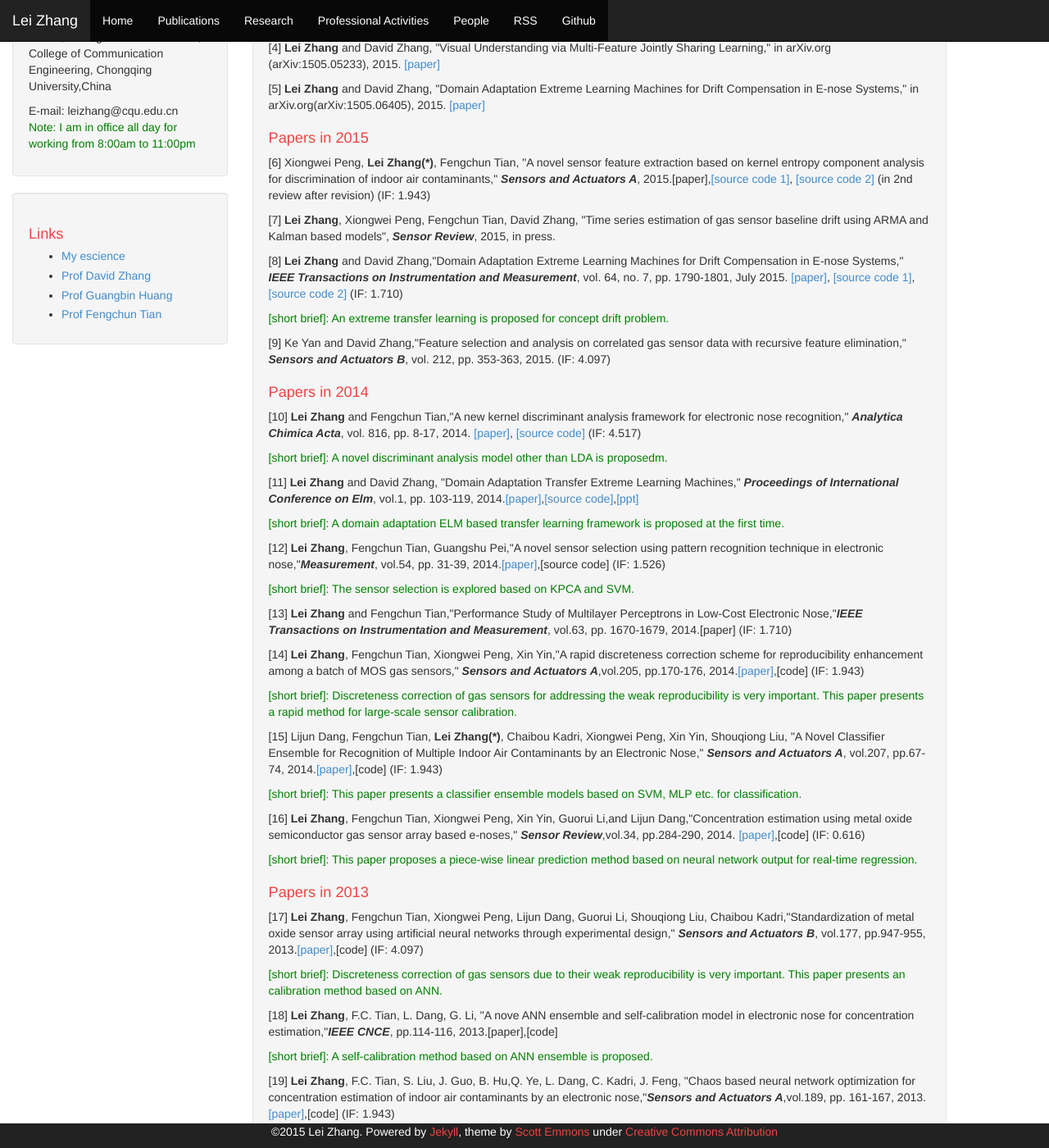
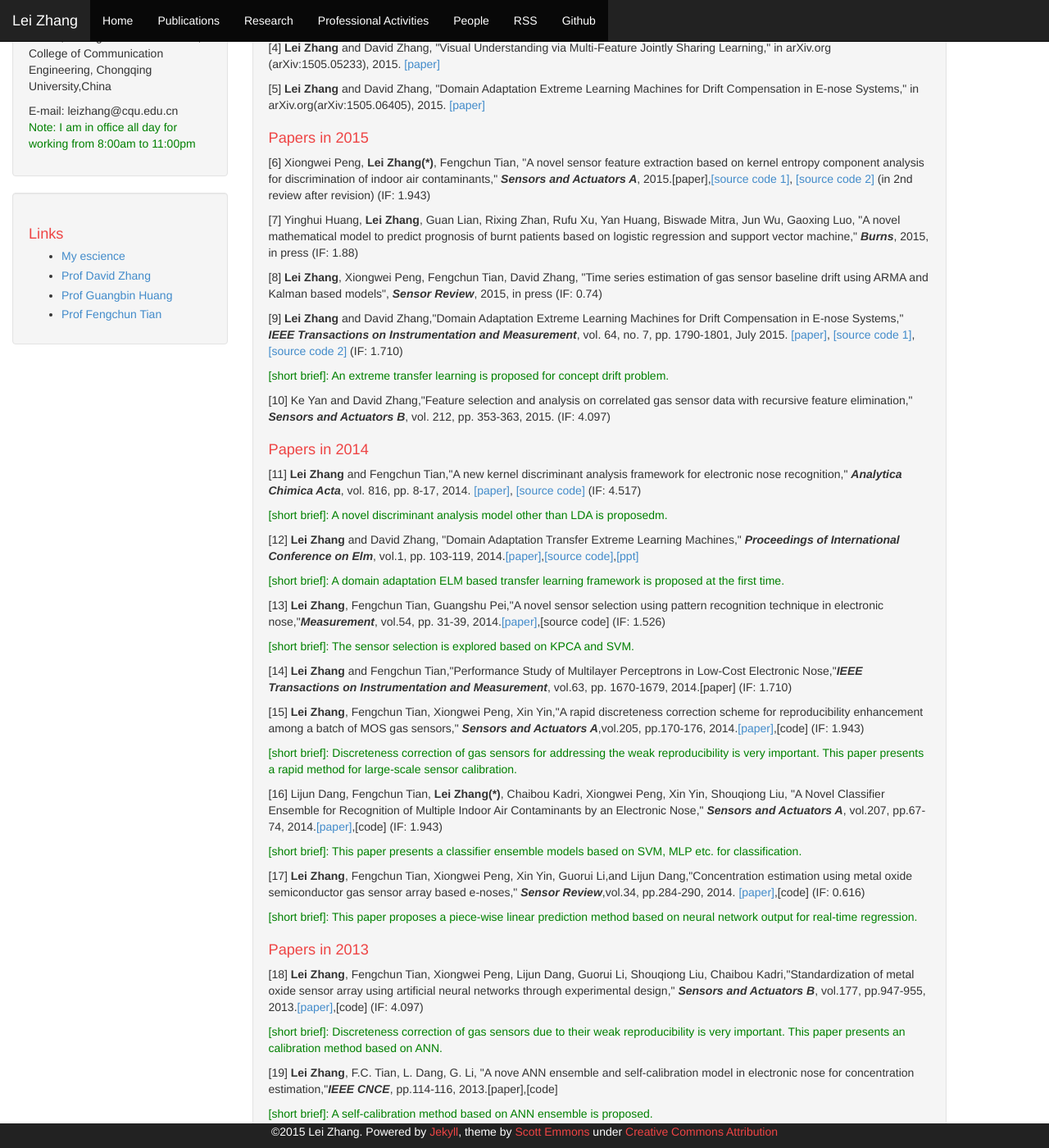
Before and after one commit to DrLeiZhang/website, a Jekyll site: the page built from publications.html, in a window 1280 px wide and 1400 px high, scrolled down 355 px. Shown: the whole window at 82% size. Built offline with Jekyll 4.4.1, drawn with Linux system fonts in a browser that asks for light colours; Markdown is read by kramdown in place of the engine named in the settings; some of the changed text lies outside the part shown.

Commit message:
Update
Signed-off-by: leizhang@cqu.edu.cn <leizhang@cqu.edu.cn>

```diff
--- a/index.html
+++ b/index.html
@@ -21,5 +21,6 @@ layout: default
 <div class="well">
 <p> <B style="color:red;">[news]</B> Our paper "<B>Lei Zhang</B> and David Zhang, Domain Adaptation Extreme Learning Machines for Drift Compensation in E-nose Systems" has been published in <I><B>IEEE Transactions on Instrumentation and Measurement</B></I>, vol. 64, no. 7, pp. 1790-1801, July 2015." <a href="resources/DAELM.pdf"> [paper]</a>,<a href="http://ieeexplore.ieee.org/xpl/articleDetails.jsp?arnumber=6963383&filter%3DAND%28p_IS_Number%3A7118796%29">[website]</a> </p>
 <p> <B style="color:red;">[news]</B> Our paper "<B>Lei Zhang</B>, Xiongwei Peng, Fengchun Tian, David Zhang,Time series estimation of gas sensor baseline drift using ARMA and Kalman based models" is accepted for publication in <I><B>Sensor Review</B></I>, 2015, in press</p>
+<p> <B style="color:red;">[news]</B> Our paper "Yinghui Huang, <B>Lei Zhang</B>, Guan Lian, Rixing Zhan, Rufu Xu, Yan Huang, Biswade Mitra, Jun Wu, Gaoxing Luo, A novel mathematical model to predict prognosis of burnt patients based on logistic regression and support vector machine" is accepted for publication in <I><B>Burns</B></I>, 2015, in press</p>
 <p> <B style="color:red;">[news]</B> I have received the <B>Excellent Doctoral Dissertation Award</B> of Chongqing, China, 2015</p>
 </div>
--- a/publications.html
+++ b/publications.html
@@ -21,95 +21,96 @@ layout: default
 
     <h1>Papers in 2015</h1>
 <p>[6] Xiongwei Peng, <B>Lei Zhang(*)</B>, Fengchun Tian, "A novel sensor feature extraction based on kernel entropy component analysis for discrimination of indoor air contaminants," <I><B>Sensors and Actuators A</B></I>, 2015.[paper],<a href="resources/KECA-LSSVM_code_demo.rar">[source code 1]</a>, <a href="resources/KECA-SVM_code_demo.rar"> [source code 2]</a> (in 2nd review after revision) (IF: 1.943)</p>
+<p>[7] Yinghui Huang, <B>Lei Zhang</B>, Guan Lian, Rixing Zhan, Rufu Xu, Yan Huang, Biswade Mitra, Jun Wu, Gaoxing Luo, "A novel mathematical model to predict prognosis of burnt patients based on logistic regression and support vector machine," <I><B>Burns</B></I>, 2015, in press (IF: 1.88)</p>
 
-<p>[7] <B>Lei Zhang</B>, Xiongwei Peng, Fengchun Tian, David Zhang, "Time series estimation of gas sensor baseline drift using ARMA and Kalman based models", <I><B>Sensor Review</B></I>, 2015, in press.
+<p>[8] <B>Lei Zhang</B>, Xiongwei Peng, Fengchun Tian, David Zhang, "Time series estimation of gas sensor baseline drift using ARMA and Kalman based models", <I><B>Sensor Review</B></I>, 2015, in press (IF: 0.74)</p>
 
-<p>[8] <B>Lei Zhang</B> and David Zhang,"Domain Adaptation Extreme Learning Machines for Drift Compensation in E-nose Systems,"</a> <I><B>IEEE Transactions on Instrumentation and Measurement</B></I>, vol. 64, no. 7, pp. 1790-1801, July 2015.<a href="resources/DAELM.pdf"> [paper]</a>,<a href="resources/DAELM-S.rar"> [source code 1]</a>, <a href="resources/DAELM-T.rar"> [source code 2]</a> (IF: 1.710)</p>
+<p>[9] <B>Lei Zhang</B> and David Zhang,"Domain Adaptation Extreme Learning Machines for Drift Compensation in E-nose Systems,"</a> <I><B>IEEE Transactions on Instrumentation and Measurement</B></I>, vol. 64, no. 7, pp. 1790-1801, July 2015.<a href="resources/DAELM.pdf"> [paper]</a>,<a href="resources/DAELM-S.rar"> [source code 1]</a>, <a href="resources/DAELM-T.rar"> [source code 2]</a> (IF: 1.710)</p>
 <p style="color:green;">[short brief]: An extreme transfer learning is proposed for concept drift problem.</p>
 
-<p>[9] Ke Yan and David Zhang,"Feature selection and analysis on correlated gas sensor data with recursive feature elimination,"</a> <I><B>Sensors and Actuators B</B></I>, vol. 212, pp. 353-363, 2015. (IF: 4.097)</p>
+<p>[10] Ke Yan and David Zhang,"Feature selection and analysis on correlated gas sensor data with recursive feature elimination,"</a> <I><B>Sensors and Actuators B</B></I>, vol. 212, pp. 353-363, 2015. (IF: 4.097)</p>
 
     <h1>Papers in 2014</h1>
-<p>[10] <B>Lei Zhang</B> and Fengchun Tian,"A new kernel discriminant analysis framework for electronic nose recognition," <I><B>Analytica Chimica Acta</B></I>, vol. 816, pp. 8-17, 2014.<a href="resources/KNDA.pdf"> [paper]</a>,<a href="resources/KNDA_demo.rar"> [source code] </a>(IF: 4.517)</p>
+<p>[11] <B>Lei Zhang</B> and Fengchun Tian,"A new kernel discriminant analysis framework for electronic nose recognition," <I><B>Analytica Chimica Acta</B></I>, vol. 816, pp. 8-17, 2014.<a href="resources/KNDA.pdf"> [paper]</a>,<a href="resources/KNDA_demo.rar"> [source code] </a>(IF: 4.517)</p>
 <p style="color:green;">[short brief]: A novel discriminant analysis model other than LDA is proposedm.</p>
 
-<p>[11] <B>Lei Zhang</B> and David Zhang, "Domain Adaptation Transfer Extreme Learning Machines," <I><B>Proceedings of International Conference on Elm</B></I>, vol.1, pp. 103-119, 2014.<a href="resources/DAELM-S.pdf">[paper]</a>,<a href="resources/DAELM-S.rar">[source code]</a>,<a href="resources/ELM 2014 in Singapore-Lei Zhang">[ppt]</a></p>
+<p>[12] <B>Lei Zhang</B> and David Zhang, "Domain Adaptation Transfer Extreme Learning Machines," <I><B>Proceedings of International Conference on Elm</B></I>, vol.1, pp. 103-119, 2014.<a href="resources/DAELM-S.pdf">[paper]</a>,<a href="resources/DAELM-S.rar">[source code]</a>,<a href="resources/ELM 2014 in Singapore-Lei Zhang">[ppt]</a></p>
 <p style="color:green;">[short brief]: A domain adaptation ELM based transfer learning framework is proposed at the first time.</p>
 
-<p>[12] <B>Lei Zhang</B>, Fengchun Tian, Guangshu Pei,"A novel sensor selection using pattern recognition technique in electronic nose,"<I><B>Measurement</B></I>, vol.54, pp. 31-39, 2014.<a href="resources/Sensor selection.pdf">[paper]</a>,[source code] (IF: 1.526)</p>
+<p>[13] <B>Lei Zhang</B>, Fengchun Tian, Guangshu Pei,"A novel sensor selection using pattern recognition technique in electronic nose,"<I><B>Measurement</B></I>, vol.54, pp. 31-39, 2014.<a href="resources/Sensor selection.pdf">[paper]</a>,[source code] (IF: 1.526)</p>
 <p style="color:green;">[short brief]: The sensor selection is explored based on KPCA and SVM.</p>
 
-<p>[13] <B>Lei Zhang</B> and Fengchun Tian,"Performance Study of Multilayer Perceptrons in Low-Cost Electronic Nose,"<I><B>IEEE Transactions on Instrumentation and Measurement</B></I>, vol.63, pp. 1670-1679, 2014.[paper] (IF: 1.710)</p>
+<p>[14] <B>Lei Zhang</B> and Fengchun Tian,"Performance Study of Multilayer Perceptrons in Low-Cost Electronic Nose,"<I><B>IEEE Transactions on Instrumentation and Measurement</B></I>, vol.63, pp. 1670-1679, 2014.[paper] (IF: 1.710)</p>
 
-<p>[14] <B>Lei Zhang</B>, Fengchun Tian, Xiongwei Peng, Xin Yin,"A rapid discreteness correction scheme for reproducibility enhancement among a batch of MOS gas sensors," <I><B>Sensors and Actuators A</B></I>,vol.205, pp.170-176, 2014.<a href="resources/Rapid discreteness calibration.pdf">[paper]</a>,[code] (IF: 1.943)</p>
+<p>[15] <B>Lei Zhang</B>, Fengchun Tian, Xiongwei Peng, Xin Yin,"A rapid discreteness correction scheme for reproducibility enhancement among a batch of MOS gas sensors," <I><B>Sensors and Actuators A</B></I>,vol.205, pp.170-176, 2014.<a href="resources/Rapid discreteness calibration.pdf">[paper]</a>,[code] (IF: 1.943)</p>
 <p style="color:green;">[short brief]: Discreteness correction of gas sensors for addressing the weak reproducibility is very important. This paper presents a rapid method for large-scale sensor calibration.</p>
 
-<p>[15] Lijun Dang, Fengchun Tian, <B>Lei Zhang(*)</B>, Chaibou Kadri, Xiongwei Peng, Xin Yin, Shouqiong Liu, "A Novel Classifier Ensemble for Recognition of Multiple Indoor Air Contaminants by an Electronic Nose," <I><B>Sensors and Actuators A</B></I>, vol.207, pp.67-74, 2014.<a href="resources/Classifier_ensemble.pdf">[paper]</a>,[code] (IF: 1.943)</p>
+<p>[16] Lijun Dang, Fengchun Tian, <B>Lei Zhang(*)</B>, Chaibou Kadri, Xiongwei Peng, Xin Yin, Shouqiong Liu, "A Novel Classifier Ensemble for Recognition of Multiple Indoor Air Contaminants by an Electronic Nose," <I><B>Sensors and Actuators A</B></I>, vol.207, pp.67-74, 2014.<a href="resources/Classifier_ensemble.pdf">[paper]</a>,[code] (IF: 1.943)</p>
 <p style="color:green;">[short brief]: This paper presents a classifier ensemble models based on SVM, MLP etc. for classification.</p>
 
-<p>[16] <B>Lei Zhang</B>, Fengchun Tian, Xiongwei Peng, Xin Yin, Guorui Li,and Lijun Dang,"Concentration estimation using metal oxide semiconductor gas sensor array based e-noses," <I><B>Sensor Review</B></I>,vol.34, pp.284-290, 2014. <a href="resources/PLWE_ANN.pdf">[paper]</a>,[code] (IF: 0.616)</p>
+<p>[17] <B>Lei Zhang</B>, Fengchun Tian, Xiongwei Peng, Xin Yin, Guorui Li,and Lijun Dang,"Concentration estimation using metal oxide semiconductor gas sensor array based e-noses," <I><B>Sensor Review</B></I>,vol.34, pp.284-290, 2014. <a href="resources/PLWE_ANN.pdf">[paper]</a>,[code] (IF: 0.616)</p>
 <p style="color:green;">[short brief]: This paper proposes a piece-wise linear prediction method based on neural network output for real-time regression.</p>
 
 <h1>Papers in 2013</h1>
-<p>[17] <B>Lei Zhang</B>, Fengchun Tian, Xiongwei Peng, Lijun Dang, Guorui Li, Shouqiong Liu, Chaibou Kadri,"Standardization of metal oxide sensor array using artificial neural networks through experimental design," <I><B>Sensors and Actuators B</B></I>, vol.177, pp.947-955, 2013.<a href="resources/Standardization.pdf">[paper]</a>,[code] (IF: 4.097)</p>
+<p>[18] <B>Lei Zhang</B>, Fengchun Tian, Xiongwei Peng, Lijun Dang, Guorui Li, Shouqiong Liu, Chaibou Kadri,"Standardization of metal oxide sensor array using artificial neural networks through experimental design," <I><B>Sensors and Actuators B</B></I>, vol.177, pp.947-955, 2013.<a href="resources/Standardization.pdf">[paper]</a>,[code] (IF: 4.097)</p>
 <p style="color:green;">[short brief]: Discreteness correction of gas sensors due to their weak reproducibility is very important. This paper presents an calibration method based on ANN.</p>
 
-<p>[18] <B>Lei Zhang</B>, F.C. Tian, L. Dang, G. Li, "A nove ANN ensemble and self-calibration model in electronic nose for concentration estimation,"<I><B>IEEE CNCE</B></I>, pp.114-116, 2013.[paper],[code]</p>
+<p>[19] <B>Lei Zhang</B>, F.C. Tian, L. Dang, G. Li, "A nove ANN ensemble and self-calibration model in electronic nose for concentration estimation,"<I><B>IEEE CNCE</B></I>, pp.114-116, 2013.[paper],[code]</p>
 <p style="color:green;">[short brief]: A self-calibration method based on ANN ensemble is proposed.</p>
 
-<p>[19] <B>Lei Zhang</B>, F.C. Tian, S. Liu, J. Guo, B. Hu,Q. Ye, L. Dang, C. Kadri, J. Feng, "Chaos based neural network optimization for concentration estimation of indoor air contaminants by an electronic nose,"<I><B>Sensors and Actuators A</B></I>,vol.189, pp. 161-167, 2013.<a href="resources/Chaos_neural_network.pdf">[paper]</a>,[code] (IF: 1.943)</p>
+<p>[20] <B>Lei Zhang</B>, F.C. Tian, S. Liu, J. Guo, B. Hu,Q. Ye, L. Dang, C. Kadri, J. Feng, "Chaos based neural network optimization for concentration estimation of indoor air contaminants by an electronic nose,"<I><B>Sensors and Actuators A</B></I>,vol.189, pp. 161-167, 2013.<a href="resources/Chaos_neural_network.pdf">[paper]</a>,[code] (IF: 1.943)</p>
 <p style="color:green;">[short brief]: A neural network optimization method based on chaos search is proposed for regression.</p>
 
-<p>[20] <B>Lei Zhang</B>, Fengchun Tian, Shouqiong Liu, Lijun Dang,Xiongwei Peng, Xin Yin,"Chaotic time series prediction of e-nose sensor drift in embedded phase space," <I><B>Sensors and Actuators B</B></I>, vol.182, pp.71-79,2013.<a href="resources/Drift_prediction.pdf">[paper]</a>,[code] (IF: 4.097)</p>
+<p>[21] <B>Lei Zhang</B>, Fengchun Tian, Shouqiong Liu, Lijun Dang,Xiongwei Peng, Xin Yin,"Chaotic time series prediction of e-nose sensor drift in embedded phase space," <I><B>Sensors and Actuators B</B></I>, vol.182, pp.71-79,2013.<a href="resources/Drift_prediction.pdf">[paper]</a>,[code] (IF: 4.097)</p>
 <p style="color:green;">[short brief]: This paper, at the first time, analyze the chaotic behavior of sensor drift and its predictive characteristic using chaotic time series prediction model based on RBF neural network.</p>
 
-<p>[21] <B>Lei Zhang</B>, F. Tian, L. Dang, G. Li, X. Peng, X. Yin, S. Liu, "A novel background interferences elimination method in electronic nose using pattern recognition," <I><B>Sensors and Actuators A</B></I>, vol.201, pp.254-263, 2013. <a href="resources/Background_elimination.pdf">[paper]</a>,[code] (IF: 1.943)</p>
+<p>[22] <B>Lei Zhang</B>, F. Tian, L. Dang, G. Li, X. Peng, X. Yin, S. Liu, "A novel background interferences elimination method in electronic nose using pattern recognition," <I><B>Sensors and Actuators A</B></I>, vol.201, pp.254-263, 2013. <a href="resources/Background_elimination.pdf">[paper]</a>,[code] (IF: 1.943)</p>
 <p style="color:green;">[short brief]: This paper proposes an on-line background elimination method for suppressing the signal other than the target gases.</p>
 
-<p>[22] C. Kadri, F. Tian, <B>Lei Zhang</B>,"Neural Network Ensembles for Online Gas Concentration Estimation Using an Electronic Nose," <I><B>International Journal of Computer Science Issues</B></I>, vol.10, pp.129-135, 2013.[paper],[code]</p>
+<p>[23] C. Kadri, F. Tian, <B>Lei Zhang</B>,"Neural Network Ensembles for Online Gas Concentration Estimation Using an Electronic Nose," <I><B>International Journal of Computer Science Issues</B></I>, vol.10, pp.129-135, 2013.[paper],[code]</p>
 <p style="color:green;">[short brief]: An ensemble model based on multiple neural networks are proposed for regression.</p>
 
-<p>[23] C. Kadri, F. Tian, <B>Lei Zhang</B>, "Multi-objective Genetic Algorithm based on Selective Neural Networks Ensemble for Concentration Estimation of Indoor Air Pollutants Using Electronic Nose," <I><B>International Journal of Computer Science Issues</B></I>, vol.10, pp.105-112, 2013.[paper],[code]</p>
+<p>[24] C. Kadri, F. Tian, <B>Lei Zhang</B>, "Multi-objective Genetic Algorithm based on Selective Neural Networks Ensemble for Concentration Estimation of Indoor Air Pollutants Using Electronic Nose," <I><B>International Journal of Computer Science Issues</B></I>, vol.10, pp.105-112, 2013.[paper],[code]</p>
 
 <h1>Papers in 2012</h1>
-<p>[24] <B>Lei Zhang</B>, Fengchun Tian, Hong Nie, Lijun Dang, Guorui Li, Qi Ye, Chaibou Kadri,"Classification of multiple indoor air contaminants by an electronic nose and a hybrid support vector machine," <I><B>Sensors and Actuators B</B></I>, vol.174, pp.114-125, 2012.<a href="resources/HSVM.pdf">[paper]</a>,[code] (IF: 4.097) </p>
+<p>[25] <B>Lei Zhang</B>, Fengchun Tian, Hong Nie, Lijun Dang, Guorui Li, Qi Ye, Chaibou Kadri,"Classification of multiple indoor air contaminants by an electronic nose and a hybrid support vector machine," <I><B>Sensors and Actuators B</B></I>, vol.174, pp.114-125, 2012.<a href="resources/HSVM.pdf">[paper]</a>,[code] (IF: 4.097) </p>
 <p style="color:green;">[short brief]: A H-SVM method is proposed for multi-class classification, which is validated on machine olfaction data.</p>
 
-<p>[25] F. Tian, C. Kadri, <B>Lei Zhang</B>,"A novel cost-effective portable electronic nose for indoor/in-car air quality monitoring," Proceedings of the International Conference on Computer Distributed Control System and Intelligent Environment Monitoring, pp.4-8, 2012.[paper],[code]</p>
+<p>[26] F. Tian, C. Kadri, <B>Lei Zhang</B>,"A novel cost-effective portable electronic nose for indoor/in-car air quality monitoring," Proceedings of the International Conference on Computer Distributed Control System and Intelligent Environment Monitoring, pp.4-8, 2012.[paper],[code]</p>
 
-<p>[26] <B>Lei Zhang</B>, Fengchun Tian,"A Novel Chaotic Sequence Optimization Neural Network for Concentration Estimation of Formaldehyde by an Electronic Nose," <I><B>IEEE CICN</B></I>, pp. 856-859, 2012. [paper],[code]</p>
+<p>[27] <B>Lei Zhang</B>, Fengchun Tian,"A Novel Chaotic Sequence Optimization Neural Network for Concentration Estimation of Formaldehyde by an Electronic Nose," <I><B>IEEE CICN</B></I>, pp. 856-859, 2012. [paper],[code]</p>
 <p style="color:green;">[short brief]: An interesting chaotic sequence method is shown for optimizing the random weights of ANN.</p>
 
-<p>[27] F. Tian, H. Li, <B>Lei Zhang</B>,"A Denosing Method based on PCA and ICA in Electronic Nose for Gases Quantification," <I><B>J. Comp. Info. Syst.</B></I>,vol.8, pp.5005-5015, 2012.[paper],[code]</p>
+<p>[28] F. Tian, H. Li, <B>Lei Zhang</B>,"A Denosing Method based on PCA and ICA in Electronic Nose for Gases Quantification," <I><B>J. Comp. Info. Syst.</B></I>,vol.8, pp.5005-5015, 2012.[paper],[code]</p>
 <p style="color:green;">[short brief]: A chaotic search method is proposed for  optimizing the weights of neural network.</p>
 
-<p>[28] <B>Lei Zhang</B>, Fengchun Tian, Shouqiong Liu, Hongjuan Li, Chaibou Kadri, Lina Pan,"Applications of Adaptive Kalman Filter Coupled with Multilayer Perceptron for Quantification Purposes in Electronic Nose," <I><B>J. Comp. Info. Syst.</B></I>,vol.8, pp.275-282, 2012.[paper],[code]</p>
+<p>[29] <B>Lei Zhang</B>, Fengchun Tian, Shouqiong Liu, Hongjuan Li, Chaibou Kadri, Lina Pan,"Applications of Adaptive Kalman Filter Coupled with Multilayer Perceptron for Quantification Purposes in Electronic Nose," <I><B>J. Comp. Info. Syst.</B></I>,vol.8, pp.275-282, 2012.[paper],[code]</p>
 
-<p>[29] <B>Lei Zhang</B>, Fengchun Tian, Shiyuan Wang, "A modified statistical optimal null filter method for protein coding regions recognition," <I><B>Genomics, Proteomics & Bioinformatics</B></I>,vol.10,pp.166-173, 2012.<a href="resources/SONF.pdf">[paper]</a>,[code]</p>
+<p>[30] <B>Lei Zhang</B>, Fengchun Tian, Shiyuan Wang, "A modified statistical optimal null filter method for protein coding regions recognition," <I><B>Genomics, Proteomics & Bioinformatics</B></I>,vol.10,pp.166-173, 2012.<a href="resources/SONF.pdf">[paper]</a>,[code]</p>
 <p style="color:green;">[short brief]: An interesting filter model is shown for protein coding regions prediction with higher accuracy.</p>
 
-<p>[30] <B>Lei Zhang</B>, Fengchun Tian, Shiyuan Wang, Xiao Liu, "A novel coding method for gene mutation correction during protein translation process," <I><B>Journal of Theoretical Biology</B></I>,vol.296, pp.33-40, 2012.<a href="resources/Protein_coding.pdf">[paper]</a>,[code] (IF: 2.303)</p>
+<p>[31] <B>Lei Zhang</B>, Fengchun Tian, Shiyuan Wang, Xiao Liu, "A novel coding method for gene mutation correction during protein translation process," <I><B>Journal of Theoretical Biology</B></I>,vol.296, pp.33-40, 2012.<a href="resources/Protein_coding.pdf">[paper]</a>,[code] (IF: 2.303)</p>
 <p style="color:green;">[short brief]: An interesting coding method in information theroy is given for correction of gene mutation.</p>
 
-<p>[31] B. Zhu, J. Feng, J. Yang, <B>Lei Zhang</B>,"Multi-positive eye location based on complex background," <I><B>Application Research of Computers</B></I>, vol.29, pp.1977-1979, 2012.</p>
+<p>[32] B. Zhu, J. Feng, J. Yang, <B>Lei Zhang</B>,"Multi-positive eye location based on complex background," <I><B>Application Research of Computers</B></I>, vol.29, pp.1977-1979, 2012.</p>
 
-<p>[32] B. Zhu, J. Yang, N. Xu, <B>Lei Zhang</B>, "Face Recognition Based on Wavelet Transform and Improved KFD," <I><B>Opto-Electronic Engineering</B></I>, vol.39, pp.94-99, 2012.</p>
+<p>[33] B. Zhu, J. Yang, N. Xu, <B>Lei Zhang</B>, "Face Recognition Based on Wavelet Transform and Improved KFD," <I><B>Opto-Electronic Engineering</B></I>, vol.39, pp.94-99, 2012.</p>
 
-<p>[33] B. Zhu, G. Pei, <B>Lei Zhang</B>,"Spectrum Allocation Strategy Based on QoS Grading in Cognitive Radio," <I><B>Computer Engineering</B></I>, vol.38, pp.92-94, 2012.</p>
+<p>[34] B. Zhu, G. Pei, <B>Lei Zhang</B>,"Spectrum Allocation Strategy Based on QoS Grading in Cognitive Radio," <I><B>Computer Engineering</B></I>, vol.38, pp.92-94, 2012.</p>
 
-<p>[34] B. Zhu, J. Yang, M. Yun, <B>Lei Zhang</B>,"Integration of Global and Local Information for 3D Face Recognition," <I><B>J. Opto.Laser</B></I>,vol.23, pp.1977-1982, 2012.</p>
+<p>[35] B. Zhu, J. Yang, M. Yun, <B>Lei Zhang</B>,"Integration of Global and Local Information for 3D Face Recognition," <I><B>J. Opto.Laser</B></I>,vol.23, pp.1977-1982, 2012.</p>
 
-<p>[35] B. Zhu, G. Pei, <B>Lei Zhang</B>, "Spectrum Allocation with System Utility Maximization in Cognitive Radio Network," <I><B>Computer Engineering</B></I>, vol.38, pp.107-109, 2012.</p>
+<p>[36] B. Zhu, G. Pei, <B>Lei Zhang</B>, "Spectrum Allocation with System Utility Maximization in Cognitive Radio Network," <I><B>Computer Engineering</B></I>, vol.38, pp.107-109, 2012.</p>
 
-<p>[36] B. Zhu, M. Yun, M. Qian, <B>Lei Zhang</B>, "Power control algorithm with faster convergence based on non-cooperative game for cognitive networks," <I><B>J. Comp. App.</B></I> vol.37, pp.1823-1826, 2012.</p>
+<p>[37] B. Zhu, M. Yun, M. Qian, <B>Lei Zhang</B>, "Power control algorithm with faster convergence based on non-cooperative game for cognitive networks," <I><B>J. Comp. App.</B></I> vol.37, pp.1823-1826, 2012.</p>
 
-<p>[37] Y. Liao, S. Yang, X. Peng, H. Yang, <B>Lei Zhang</B>, "Statistic Guarantees of QoS in Wireless Asymmetric Relay Networks," <I><B>Journal of Beijing University of Posts and Telecommunications</B></I>, vol.35, pp.51-54, 2012.
+<p>[38] Y. Liao, S. Yang, X. Peng, H. Yang, <B>Lei Zhang</B>, "Statistic Guarantees of QoS in Wireless Asymmetric Relay Networks," <I><B>Journal of Beijing University of Posts and Telecommunications</B></I>, vol.35, pp.51-54, 2012.
 
 <h1>Papers in 2011</h1>
-<p>[38] <B>Lei Zhang</B>, Fengchun Tian, Chai bou Kadri, Guangshu Pei, Hongjuan Li, Lina Pan,"Gases concentration estimation using heuristics and bioinspired optimization models for experimental chemical electronic nose," <I><B>Sensors and Actuators B</B></I>, vol.160,pp.760-770, 2011. <a href="resources/Heuristic_neural_network.pdf">[paper]</a>,[code] (IF: 4.097)</p>
+<p>[39] <B>Lei Zhang</B>, Fengchun Tian, Chai bou Kadri, Guangshu Pei, Hongjuan Li, Lina Pan,"Gases concentration estimation using heuristics and bioinspired optimization models for experimental chemical electronic nose," <I><B>Sensors and Actuators B</B></I>, vol.160,pp.760-770, 2011. <a href="resources/Heuristic_neural_network.pdf">[paper]</a>,[code] (IF: 4.097)</p>
 <p style="color:green;">[short brief]: This paper proposes an heuristics search method based on particle swarm optimization (PSO) for neural network opimization.</p>
 
-<p>[39] <B>Lei Zhang</B>, F.C. Tian, C. Kadri, B. Xiao, H.J. Li, L. Pan, H. Zhou, "On-Line Sensor Calibration Transfer Among Electronic Nose Instruments for Monitoring Volatile Organic Chemicals in Indoor Air Quality," <I><B>Sensors and Actuators B</B></I>, vol.160, pp.899-909, 2011.<a href="resources/On-line_calibration.pdf">[paper]</a>,[code] (IF: 4.097)</p>
+<p>[40] <B>Lei Zhang</B>, F.C. Tian, C. Kadri, B. Xiao, H.J. Li, L. Pan, H. Zhou, "On-Line Sensor Calibration Transfer Among Electronic Nose Instruments for Monitoring Volatile Organic Chemicals in Indoor Air Quality," <I><B>Sensors and Actuators B</B></I>, vol.160, pp.899-909, 2011.<a href="resources/On-line_calibration.pdf">[paper]</a>,[code] (IF: 4.097)</p>
 <p style="color:green;">[short brief]: This paper present a very simple and effective on-line sensor calibration based on affine transformation and robust weighted least square. The finding is that the sensor response between E-Nose systems is linear.</p>
 
 
```
